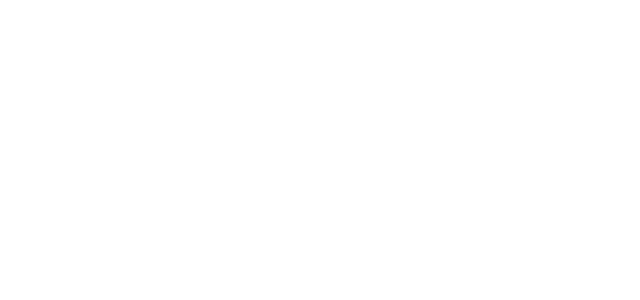
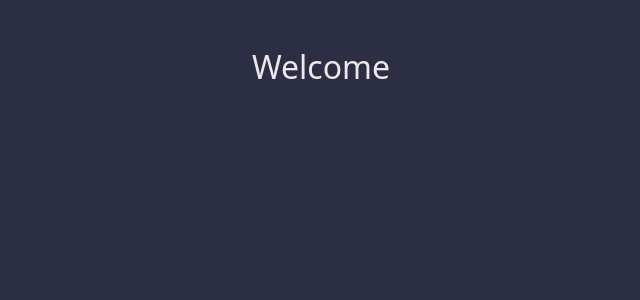
Before and after one commit to jlochoam-codes/escom-react-course, a React (Create React App) app: page /welcome in a window 1280 px wide. Shown: the top 300 px of the page, without its empty margins (319-959 px from the left). Built offline with nearby package versions, Linux system fonts and the light colour scheme.

Commit message:
Progress from class in September 7th

```diff
--- a/src/containers/IndexContainer.js
+++ b/src/containers/IndexContainer.js
@@ -1,7 +1,6 @@
 import React, { useState } from "react";
 import { useHistory } from "react-router";
 import Index from "../pages/Index";
-import LoggedIn from "../pages/LoggedIn";
 
 const IndexContainer = () => {
   const [form, setForm] = useState({ email: "", banknum: "", pw: "" });
--- /dev/null
+++ b/src/containers/WelcomeContainer.js
@@ -0,0 +1,8 @@
+import React from "react";
+import Welcome from "../pages/Welcome";
+
+const WelcomeContainer = () => {
+  return (<Welcome />);
+}
+
+export default WelcomeContainer;
--- /dev/null
+++ b/src/pages/Welcome.js
@@ -0,0 +1,11 @@
+import React from "react";
+
+const Welcome = () => (
+  <div className="main">
+    <div className="text-center">
+      <h2 className="static-data pt-5">Welcome</h2>
+    </div>
+  </div>
+);
+
+export default Welcome;
--- a/src/routes/App.js
+++ b/src/routes/App.js
@@ -2,6 +2,7 @@ import React from "react";
 import { BrowserRouter, Route, Switch } from "react-router-dom";
 import IndexContainer from "../containers/IndexContainer";
 import LoggedInContainer from "../containers/LoggedInContainer";
+import WelcomeContainer from "../containers/WelcomeContainer";
 
 const App = () => {
   return (
@@ -10,10 +11,8 @@ const App = () => {
         <Route exact path="/">
           <IndexContainer />
         </Route>
-        <Route exact path="/first">
-          <div>
-            <h1>Hello first!</h1>
-          </div>
+        <Route exact path="/welcome">
+          <WelcomeContainer />
         </Route>
         <Route exact path="/loggedin">
           <LoggedInContainer />
```
